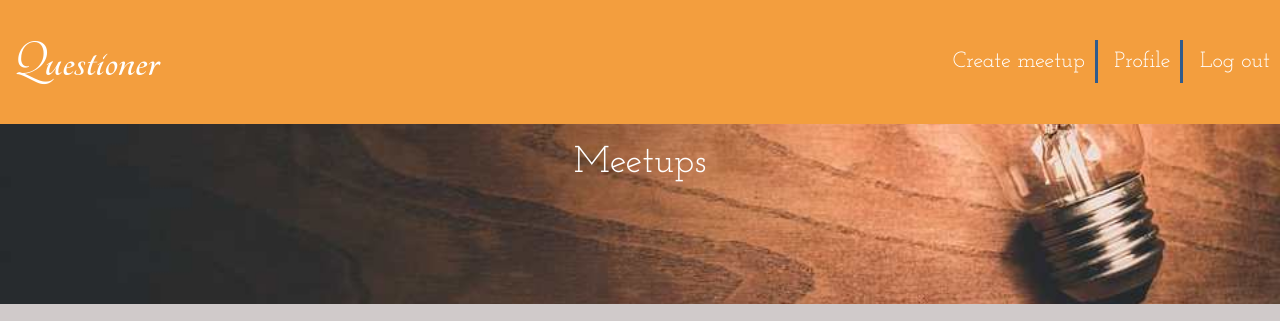
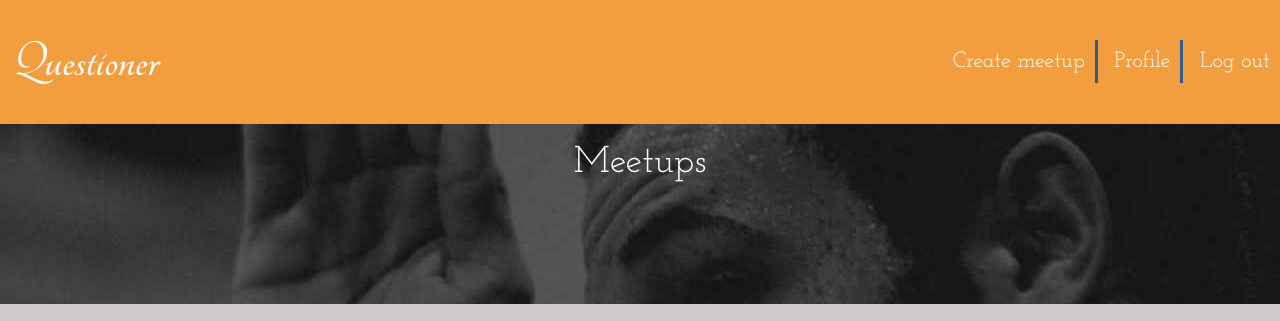
Before and after one commit to cupidcoder/questioner, a website: page UI/views/meetups.html in a window 1280 px wide. Shown: the top 321 px of the page. Drawn offline with Linux system fonts and the light colour scheme.

Commit message:
[Chore #163023304] Change image for the header image

```diff
--- a/UI/css/main.css
+++ b/UI/css/main.css
@@ -48,7 +48,7 @@ li {list-style-type:none;}
 .imageHeading {
     height: 180px;
     width: 100%;
-    background-image: url("../img/uploads/create-img.jpg");
+    background: linear-gradient(rgba(0, 0, 0, 0.6), rgba(0, 0, 0, 0.6)), url("../img/uploads/sm-hero.jpg");
     margin-bottom: 20px;
 }
 
```
Also changed, not shown: UI/img/uploads/create-img.jpg (deleted), UI/img/uploads/sm-hero.jpg (added).
